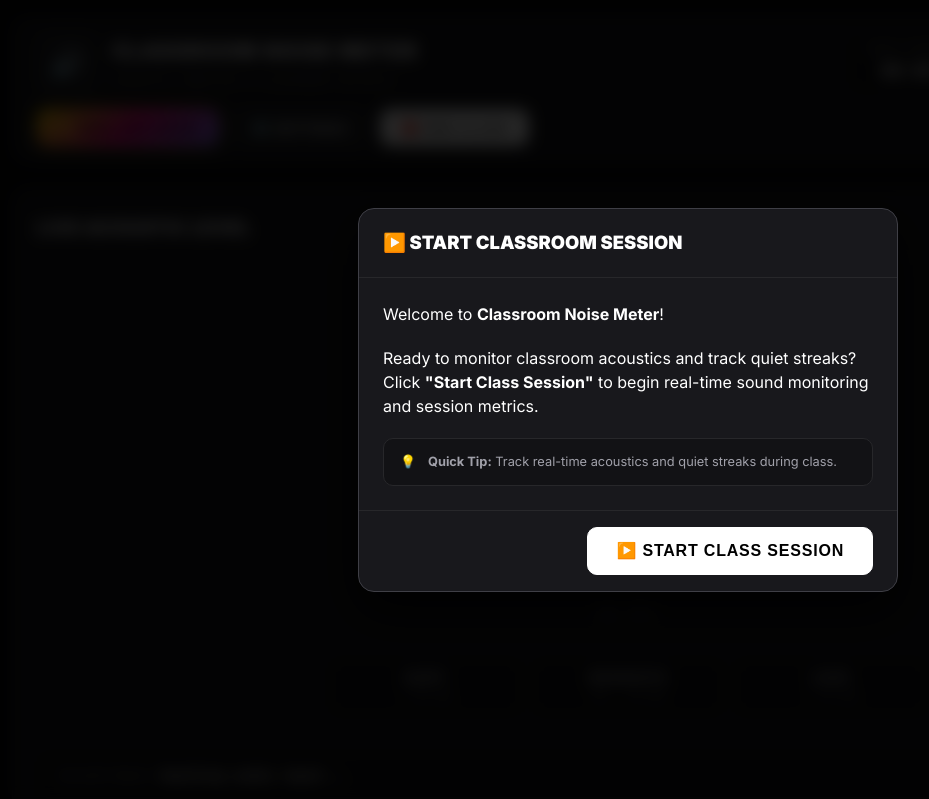
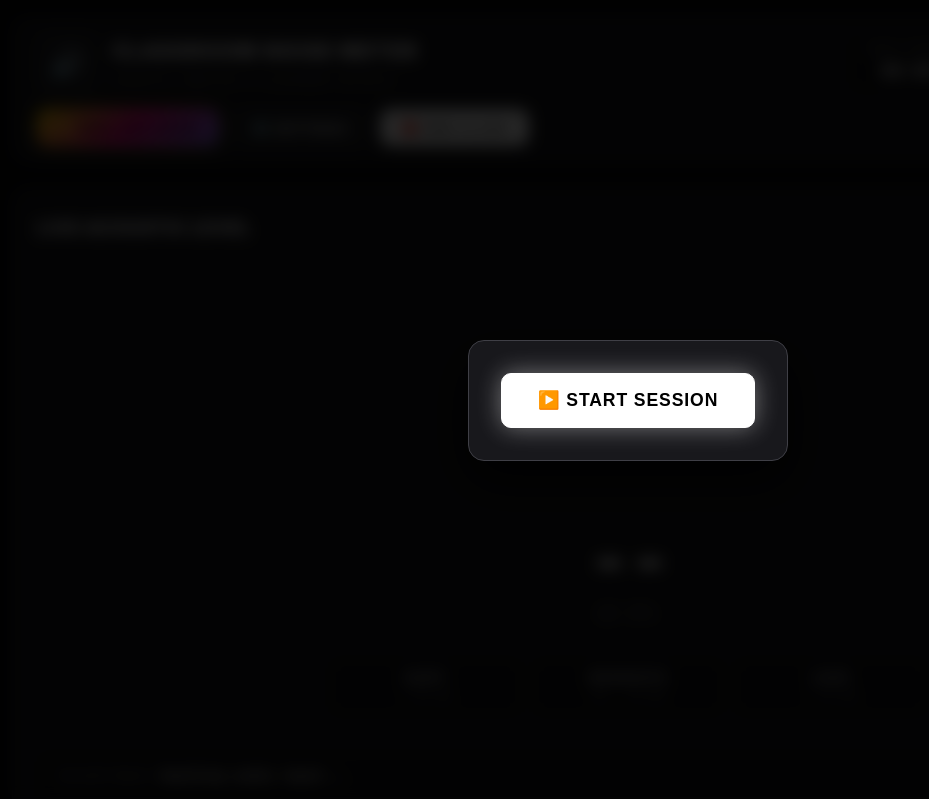
Before and after one commit to xhinzu/Noisemeter, a website built with Vite: page index.html in a window 1280 px wide. Shown: the top 799 px of the page, without its empty margins (12-941 px from the left). Built offline with nearby package versions, Linux system fonts and the light colour scheme.

Commit message:
Simplify start classroom session modal into a sleek compact start box

```diff
--- a/index.html
+++ b/index.html
@@ -168,20 +168,11 @@
 
   <!-- Start Class Session Entry Modal Overlay -->
   <div id="start-session-modal" class="modal-backdrop">
-    <div class="modal-card">
-      <div class="modal-header">
-        <h2>▶️ START CLASSROOM SESSION</h2>
-      </div>
-      <div class="modal-body">
-        <p>Welcome to <strong>Classroom Noise Meter</strong>!</p>
-        <p>Ready to monitor classroom acoustics and track quiet streaks? Click <strong>"Start Class Session"</strong> to begin real-time sound monitoring and session metrics.</p>
-        <div class="permission-note">
-          <span class="note-icon">💡</span>
-          <span><strong>Quick Tip:</strong> Track real-time acoustics and quiet streaks during class.</span>
-        </div>
-      </div>
-      <div class="modal-footer">
-        <button id="btn-start-class-session" class="btn btn-primary btn-lg">▶️ START CLASS SESSION</button>
+    <div class="modal-card modal-compact">
+      <div class="modal-body compact-body">
+        <button id="btn-start-class-session" class="btn btn-primary btn-lg btn-start-glow">
+          <span>▶️ START SESSION</span>
+        </button>
       </div>
     </div>
   </div>
--- a/src/styles/main.css
+++ b/src/styles/main.css
@@ -775,6 +775,34 @@ input:checked + .slider-toggle:before {
   max-width: 1000px;
 }
 
+.modal-compact {
+  max-width: 320px;
+  padding: 0.5rem;
+  border-radius: var(--radius-lg);
+}
+
+.compact-body {
+  display: flex;
+  justify-content: center;
+  align-items: center;
+  padding: 0.75rem 0.5rem;
+}
+
+.btn-start-glow {
+  width: 100%;
+  padding: 1rem 1.5rem;
+  font-size: 1.1rem;
+  font-weight: 900;
+  letter-spacing: 0.05em;
+  box-shadow: 0 0 25px rgba(255, 255, 255, 0.4);
+  transition: transform 0.2s ease, box-shadow 0.2s ease;
+}
+
+.btn-start-glow:hover {
+  transform: scale(1.04);
+  box-shadow: 0 0 35px rgba(255, 255, 255, 0.75);
+}
+
 .modal-header {
   display: flex;
   align-items: center;
```
